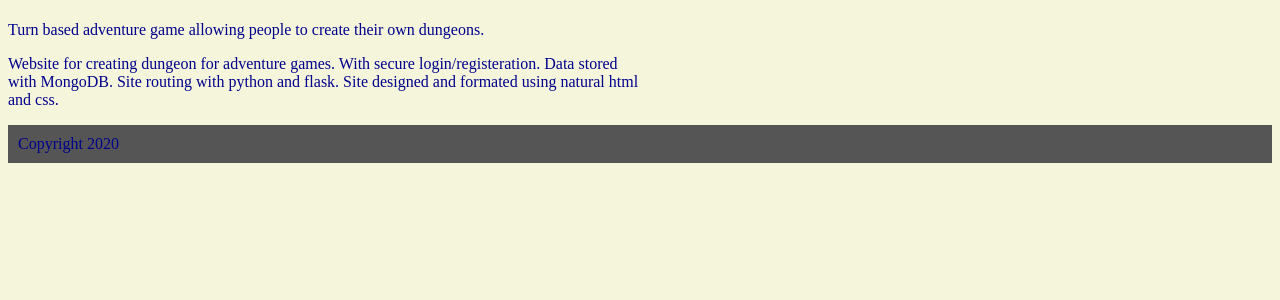
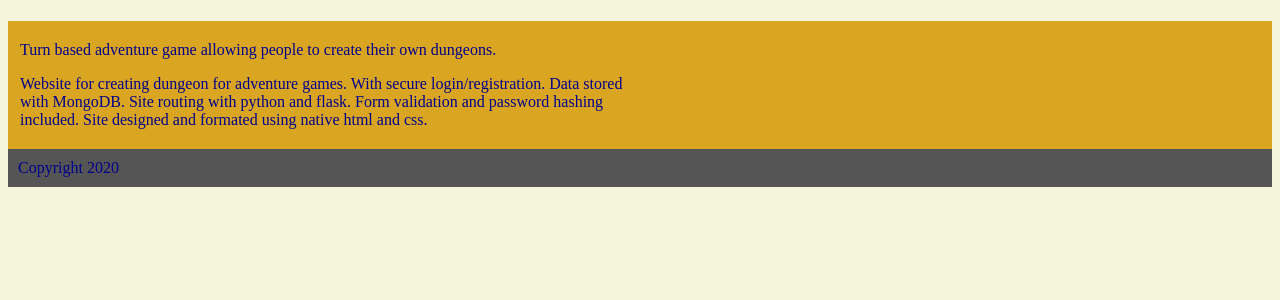
Before and after one commit to LeoKnox/flask_py, a Python web app: template application/templates/about.html in a window 1280 px wide. Shown: the part 46-346 px from the top of the page. Run offline with Jinja, Linux system fonts and the light colour scheme; the template is opened without the code that fills it, so the values that code supplies are empty.

Commit message:
Add files via upload

```diff
--- a/application/static/css/index.css
+++ b/application/static/css/index.css
@@ -49,14 +49,19 @@ footer {
 }
 
 .form_submit {
-    background-color: #555555;
+    background-color: darkblue;
     color: beige;
     font-weight: bold;
     padding: 4px;
 }
 
 .form_submit:hover {
-    background-color: #0f0d5e;
+    background-color: #555555;
+}
+
+.about {
+    background-color: goldenrod;
+    padding: 4px 12px;
 }
 
 #room_table {
--- a/application/templates/about.html
+++ b/application/templates/about.html
@@ -1,12 +1,14 @@
 {% extends "layout.html" %}
 
 {% block content %}
-<p class="about_p">
-    Turn based adventure game allowing people to create their own dungeons.
-</p>
-<p class="about_p">
-    Website for creating dungeon for adventure games. With secure login/registeration. Data stored
-    with MongoDB. Site routing with python and flask. Site designed and formated using natural html
-    and css.
-</p>
+<div class="about">
+    <p class="about_p">
+        Turn based adventure game allowing people to create their own dungeons.
+    </p>
+    <p class="about_p">
+        Website for creating dungeon for adventure games. With secure login/registration. Data stored
+        with MongoDB. Site routing with python and flask. Form validation and password hashing included.
+        Site designed and formated using native html and css.
+    </p>
+</div>
 {% endblock %}
```
